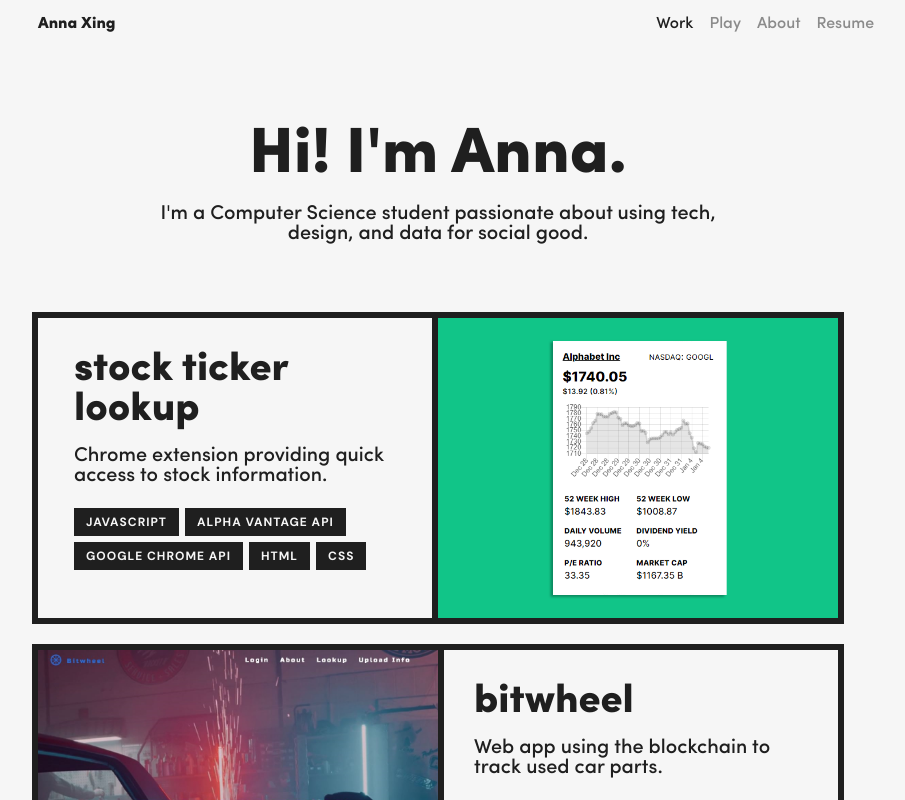
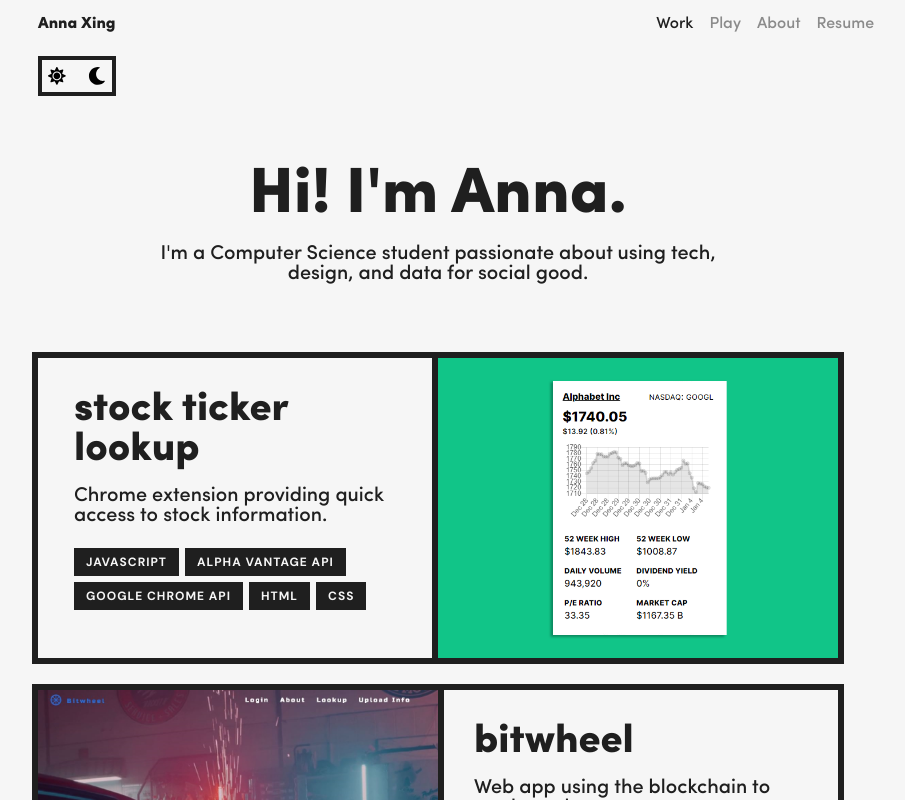
Before and after one commit to anna-xing/anna-xing.github.io, a React (Create React App) app: page / in a window 1280 px wide. Shown: the top 800 px of the page, without its empty margins (202-1107 px from the left). Built offline with nearby package versions, Linux system fonts and the light colour scheme.

Commit message:
Added basic toggle functionality, not yet properly formatted

```diff
--- a/src/App.js
+++ b/src/App.js
@@ -3,27 +3,29 @@
 import { ThemeProvider } from "styled-components";
 
 import { GlobalStyle, lightTheme, darkTheme } from "./themes";
-import { Nav, PageContainer, Footer } from "./components";
+import { Nav, PageContainer, Footer, useDarkTheme, ThemeToggle } from "./components";
 import { AboutPage, PlayPage, WorkPage } from "./pages";
 
 export default function App() {
-  let theme = lightTheme;
+  const [themeType, toggleThemeType] = useDarkTheme();
+  const currTheme = themeType === 'light' ? lightTheme : darkTheme;
 
   return (
-    <ThemeProvider theme={theme}>
+    <ThemeProvider theme={currTheme}>
       <BrowserRouter>
         <GlobalStyle />
         <PageContainer>
           <Nav />
+          <ThemeToggle themeType={themeType} toggleThemeType={toggleThemeType} />
           <Switch>
             <Route path="/about">
-              <AboutPage theme={theme} />
+              <AboutPage theme={currTheme} />
             </Route>
             <Route path="/play">
-              <PlayPage theme={theme} />
+              <PlayPage theme={currTheme} />
             </Route>
             <Route path="/">
-              <WorkPage theme={theme} />
+              <WorkPage theme={currTheme} />
             </Route>
           </Switch>
           <Footer />
--- /dev/null
+++ b/src/components/ThemeToggle.js
@@ -0,0 +1,75 @@
+import React, { useEffect, useState } from 'react';
+import styled from 'styled-components';
+
+import { FontAwesomeIcon } from '@fortawesome/react-fontawesome';
+import { faSun, faMoon } from '@fortawesome/free-solid-svg-icons';
+
+const ToggleContainer = styled.button`
+    position: relative;
+    display: flex;
+    justify-content: space-between;
+    background: ${({theme}) => theme.color.backgroundPrimary};
+    width: 78px;
+    height: ${({theme}) => theme.fontSize.large};
+    border: ${({theme}) => [
+        theme.outlineWidth.button,
+        theme.outlineType.button,
+        theme.color.textPrimary,
+    ].join(' ')};
+    padding: 6px;
+    overflow: hidden;
+    cursor: pointer;
+    align-items: center;
+
+    &:focus {
+        outline: none;
+    }
+
+    FontAwesomeIcon {
+        transition: all 300ms linear;
+
+        &:first-child {
+            transform: ${({isLightTheme}) =>
+                isLightTheme ? 'translateY(0)' : 'translateY(100px)'};
+        }
+
+        &:nth-child(2) {
+            transform: ${({isLightTheme}) =>
+                isLightTheme ? 'translateY(-100px)' : 'translateY(0)'};}
+        }
+    }
+`; // add margin, border-radius, font-size if needed
+
+export const ThemeToggle = ({themeType, toggleThemeType}) => {
+    return (
+        <ToggleContainer isLightTheme={themeType === 'light'} onClick={toggleThemeType}>
+            <FontAwesomeIcon icon={faSun} size="lg" />
+            <FontAwesomeIcon icon={faMoon} size="lg" />
+        </ToggleContainer>
+    );
+};
+
+export const useDarkTheme = () => {
+    const [themeType, setThemeType] = useState('light');
+
+    const toggleThemeType = () => {
+        if (themeType === 'light') {
+            setThemeType('dark');
+            window.localStorage.setItem('theme', 'dark');
+        } else {
+            setThemeType('light');
+            window.localStorage.setItem('theme', 'light');
+        }
+    };
+
+    useEffect(() => {
+        const localTheme = window.localStorage.getItem('theme');
+        if (localTheme) {
+            setThemeType(localTheme);
+        } else {
+            window.localStorage.setItem('theme', 'light');
+        }
+    }, []);
+
+    return [themeType, toggleThemeType];
+};
--- a/src/components/index.js
+++ b/src/components/index.js
@@ -8,3 +8,4 @@
 export * from './TextContainer';
 export * from './TextLink';
 export * from './Footer';
+export * from './ThemeToggle';
--- a/src/themes/shared.js
+++ b/src/themes/shared.js
@@ -41,9 +41,11 @@
         translateY: 'translateY(-6px)',
     },
     outlineWidth: {
-        card: '6px'
+        card: '6px',
+        button: '4px',
     },
     outlineType: {
-        card: 'solid'
+        card: 'solid',
+        button: 'solid',
     },
 };
```
